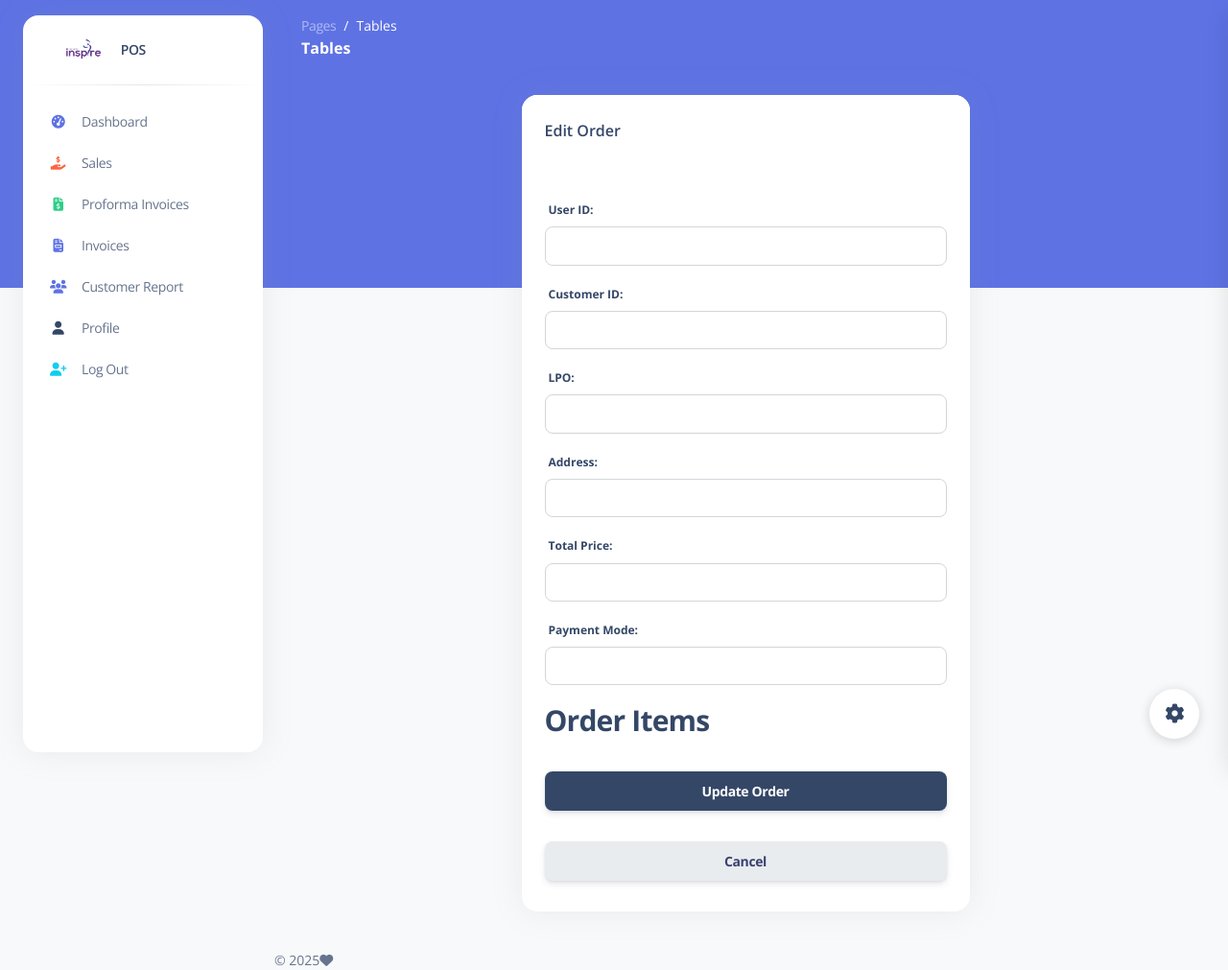
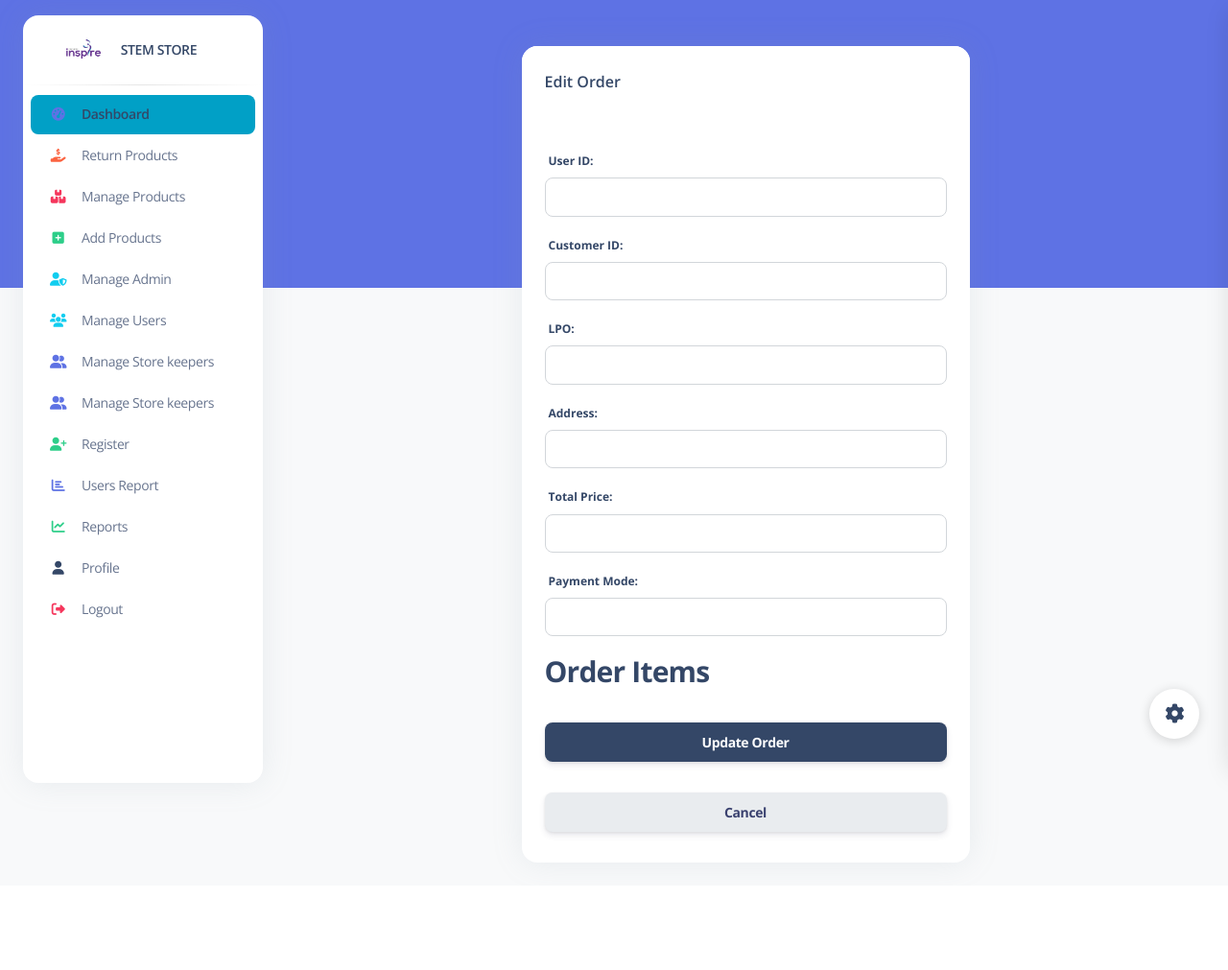
Before and after one commit to projektinspire/stem_store, a PHP site: page /sales/edit_order.php in a window 1280 px wide. Shown: the whole page at 96% size. After the commit the page ends 908 px from the top, so only its background shows below. Run offline with PHP 8.4, Linux system fonts and the light colour scheme; data that the repository does not hold is empty; some libraries are stand-ins or nearby versions.

Commit message:
Add files via upload

```diff
--- a/sales/edit_order.php
+++ b/sales/edit_order.php
@@ -6,9 +6,9 @@
   <meta charset="utf-8" />
   <meta name="viewport" content="width=device-width, initial-scale=1, shrink-to-fit=no">
   <link rel="apple-touch-icon" sizes="76x76" href="../assets/img/apple-icon.png">
-  <link rel="icon" type="image/png" href="../assets/img/favicon.png">
+  <link rel="icon" type="image/png" href="../assets/img/white.png">
   <title>
-   POS
+STEM STORE
   </title>
   <!--     Fonts and icons     -->
   <link href="https://fonts.googleapis.com/css?family=Open+Sans:300,400,600,700" rel="stylesheet" />
@@ -115,19 +115,19 @@
 
 <body class="g-sidenav-show   bg-gray-100">
   <div class="min-height-300 bg-primary position-absolute w-100"></div>
-  <aside class="sidenav bg-white navbar navbar-vertical navbar-expand-xs border-0 border-radius-xl my-3 fixed-start ms-4 " id="sidenav-main">
+  <aside class="sidenav bg-white navbar navbar-vertical navbar-expand-xs border-0 border-radius-xl my-3 fixed-start ms-4" id="sidenav-main" style="height: 100vh; position: fixed; overflow: hidden;">
     <div class="sidenav-header">
       <i class="fas fa-times p-3 cursor-pointer text-secondary opacity-5 position-absolute end-0 top-0 d-none d-xl-none" aria-hidden="true" id="iconSidenav"></i>
       <a class="navbar-brand m-0" href=" ../index2.php " target="_blank">
         <img src="../assets/img/logo-ct-dark.png" class="navbar-brand-img h-100" alt="main_logo">
-        <span class="ms-1 font-weight-bold">POS</span>
+        <span class="ms-1 font-weight-bold">STEM STORE</span>
       </a>
     </div>
-    <hr class="horizontal dark mt-0">
-<div class="collapse navbar-collapse w-auto" id="sidenav-collapse-main">
+   <hr class="horizontal dark mt-0 mb-2">
+  <div class="collapse navbar-collapse w-auto" id="sidenav-collapse-main" style="height: calc(100vh - 100px); overflow-y: auto;">
   <ul class="navbar-nav">
     <li class="nav-item">
-      <a class="nav-link" href="dashboard.php">
+      <a class="nav-link active" href="../index2.php">
         <div class="icon icon-shape icon-sm border-radius-md text-center me-2 d-flex align-items-center justify-content-center">
           <i class="fas fa-tachometer-alt text-primary text-sm opacity-10"></i>
         </div>
@@ -135,35 +135,84 @@
       </a>
     </li>
     <li class="nav-item">
-      <a class="nav-link" href="">
+      <a class="nav-link" href="sales.php">
         <div class="icon icon-shape icon-sm border-radius-md text-center me-2 d-flex align-items-center justify-content-center">
           <i class="fas fa-hand-holding-usd text-warning text-sm opacity-10"></i>
         </div>
-        <span class="nav-link-text ms-1">Sales</span>
+        <span class="nav-link-text ms-1">Return Products</span>
       </a>
     </li>
     <li class="nav-item">
-      <a class="nav-link" href="proformainvoices.php">
+      <a class="nav-link " href="">
         <div class="icon icon-shape icon-sm border-radius-md text-center me-2 d-flex align-items-center justify-content-center">
-          <i class="fas fa-file-invoice-dollar text-success text-sm opacity-10"></i>
+          <i class="fas fa-boxes text-danger text-sm opacity-10"></i>
         </div>
-       <span class="nav-link-text ms-1">Proforma Invoices</span>
+        <span class="nav-link-text ms-1">Manage Products</span>
+      </a>
+    </li>
+
+   <li class="nav-item">
+      <a class="nav-link" href="addproducts.php">
+        <div class="icon icon-shape icon-sm border-radius-md text-center me-2 d-flex align-items-center justify-content-center">
+          <i class="fas fa-plus-square text-success text-sm opacity-10"></i>
+        </div>
+        <span class="nav-link-text ms-1">Add Products</span>
       </a>
     </li>
     <li class="nav-item">
-  <a class="nav-link" href="invoices.php">
+      <a class="nav-link" href="Manageadmin.php">
         <div class="icon icon-shape icon-sm border-radius-md text-center me-2 d-flex align-items-center justify-content-center">
-      <i class="fas fa-file-invoice text-primary text-sm opacity-10"></i>
+          <i class="fas fa-user-shield text-info text-sm opacity-10"></i>
         </div>
-    <span class="nav-link-text ms-1">Invoices</span>
+        <span class="nav-link-text ms-1">Manage Admin</span>
+      </a>
+    </li>
+    <li class="nav-item">
+      <a class="nav-link" href="users.php">
+        <div class="icon icon-shape icon-sm border-radius-md text-center me-2 d-flex align-items-center justify-content-center">
+          <i class="fas fa-users text-info text-sm opacity-10"></i>
+        </div>
+        <span class="nav-link-text ms-1">Manage Users</span>
+      </a>
+    </li>
+    <li class="nav-item">
+      <a class="nav-link" href="pages/customers.php">
+        <div class="icon icon-shape icon-sm border-radius-md text-center me-2 d-flex align-items-center justify-content-center">
+          <i class="fas fa-user-friends text-primary text-sm opacity-10"></i>
+        </div>
+        <span class="nav-link-text ms-1">Manage Store keepers</span>
+      </a>
+    </li>
+        <li class="nav-item">
+      <a class="nav-link" href="pages/customers.php">
+        <div class="icon icon-shape icon-sm border-radius-md text-center me-2 d-flex align-items-center justify-content-center">
+          <i class="fas fa-user-friends text-primary text-sm opacity-10"></i>
+        </div>
+        <span class="nav-link-text ms-1">Manage Store keepers</span>
+      </a>
+    </li>
+    <li class="nav-item">
+      <a class="nav-link" href="register.php">
+        <div class="icon icon-shape icon-sm border-radius-md text-center me-2 d-flex align-items-center justify-content-center">
+          <i class="fas fa-user-plus text-success text-sm opacity-10"></i>
+        </div>
+        <span class="nav-link-text ms-1">Register</span>
       </a>
     </li>
     <li class="nav-item">
       <a class="nav-link" href="customer_report.php">
         <div class="icon icon-shape icon-sm border-radius-md text-center me-2 d-flex align-items-center justify-content-center">
-      <i class="fas fa-users text-primary text-sm opacity-10"></i>
+          <i class="fas fa-chart-bar text-primary text-sm opacity-10"></i>
         </div>
-    <span class="nav-link-text ms-1">Customer Report</span>
+        <span class="nav-link-text ms-1">Users Report</span>
+      </a>
+    </li>
+    <li class="nav-item">
+      <a class="nav-link" href="report.php">
+        <div class="icon icon-shape icon-sm border-radius-md text-center me-2 d-flex align-items-center justify-content-center">
+          <i class="fas fa-chart-line text-success text-sm opacity-10"></i>
+        </div>
+        <span class="nav-link-text ms-1">Reports</span>
       </a>
     </li>
     <li class="nav-item">
@@ -177,9 +226,9 @@
     <li class="nav-item">
       <a class="nav-link" href="../pages/login.php">
         <div class="icon icon-shape icon-sm border-radius-md text-center me-2 d-flex align-items-center justify-content-center">
-          <i class="fas fa-user-plus text-info text-sm opacity-10"></i>
+          <i class="fas fa-sign-out-alt text-danger text-sm opacity-10"></i>
         </div>
-        <span class="nav-link-text ms-1">Log Out</span>
+        <span class="nav-link-text ms-1">Logout</span>
       </a>
     </li>
   </ul>
@@ -189,13 +238,6 @@
     <!-- Navbar -->
     <nav class="navbar navbar-main navbar-expand-lg px-0 mx-4 shadow-none border-radius-xl " id="navbarBlur" data-scroll="false">
       <div class="container-fluid py-1 px-3">
-        <nav aria-label="breadcrumb">
-          <ol class="breadcrumb bg-transparent mb-0 pb-0 pt-1 px-0 me-sm-6 me-5">
-            <li class="breadcrumb-item text-sm"><a class="opacity-5 text-white" href="javascript:;">Pages</a></li>
-            <li class="breadcrumb-item text-sm text-white active" aria-current="page">Tables</li>
-          </ol>
-          <h6 class="font-weight-bolder text-white mb-0">Tables</h6>
-        </nav>
         <div class="collapse navbar-collapse mt-sm-0 mt-2 me-md-0 me-sm-4" id="navbar">
           <ul class="navbar-nav  justify-content-end">
             <li class="nav-item d-flex align-items-center">
@@ -267,7 +309,7 @@ if ($_SERVER['REQUEST_METHOD'] == 'POST') {
         $stmt->execute();
     }
 
-    echo "<script>alert('Order updated successfully!'); window.location.href='sales.php';</script>";
+    echo "<script>alert('Order updated successfully!'); window.location.href='../index2.php';</script>";
 }
 ?>
 
@@ -350,7 +392,7 @@ if ($_SERVER['REQUEST_METHOD'] == 'POST') {
                                 <button type="submit" class="btn btn-dark w-100 my-4">Update Order</button>
                             </div>
                             <div class="text-center">
-                                <a href="sales.php" class="btn btn-light w-100 my-2">Cancel</a>
+                                <a href="../index2.php" class="btn btn-light w-100 my-2">Cancel</a>
                             </div>
                         </form>
                     </div>
@@ -362,7 +404,7 @@ if ($_SERVER['REQUEST_METHOD'] == 'POST') {
 </html>
 
 
-      <footer class="footer pt-3  ">
+      <!-- <footer class="footer pt-3  ">
         <div class="container-fluid">
           <div class="row align-items-center justify-content-lg-between">
             <div class="col-lg-6 mb-lg-0 mb-4">
@@ -376,7 +418,7 @@ if ($_SERVER['REQUEST_METHOD'] == 'POST') {
             </div>
           </div>
         </div>
-      </footer>
+      </footer> -->
     </div>
   </main>
   <div class="fixed-plugin">
```
Lines whose indentation alone changed are shown as unchanged.
